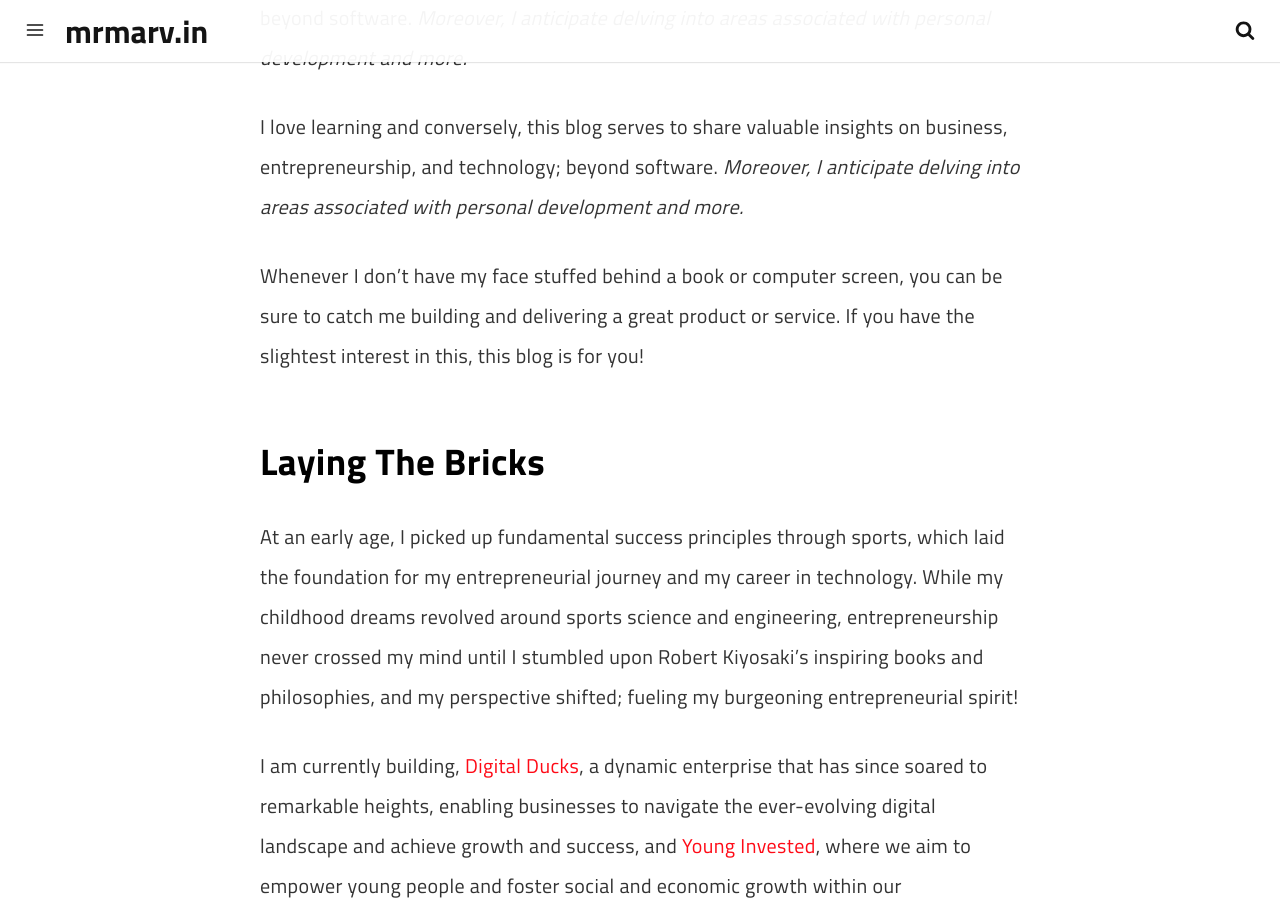
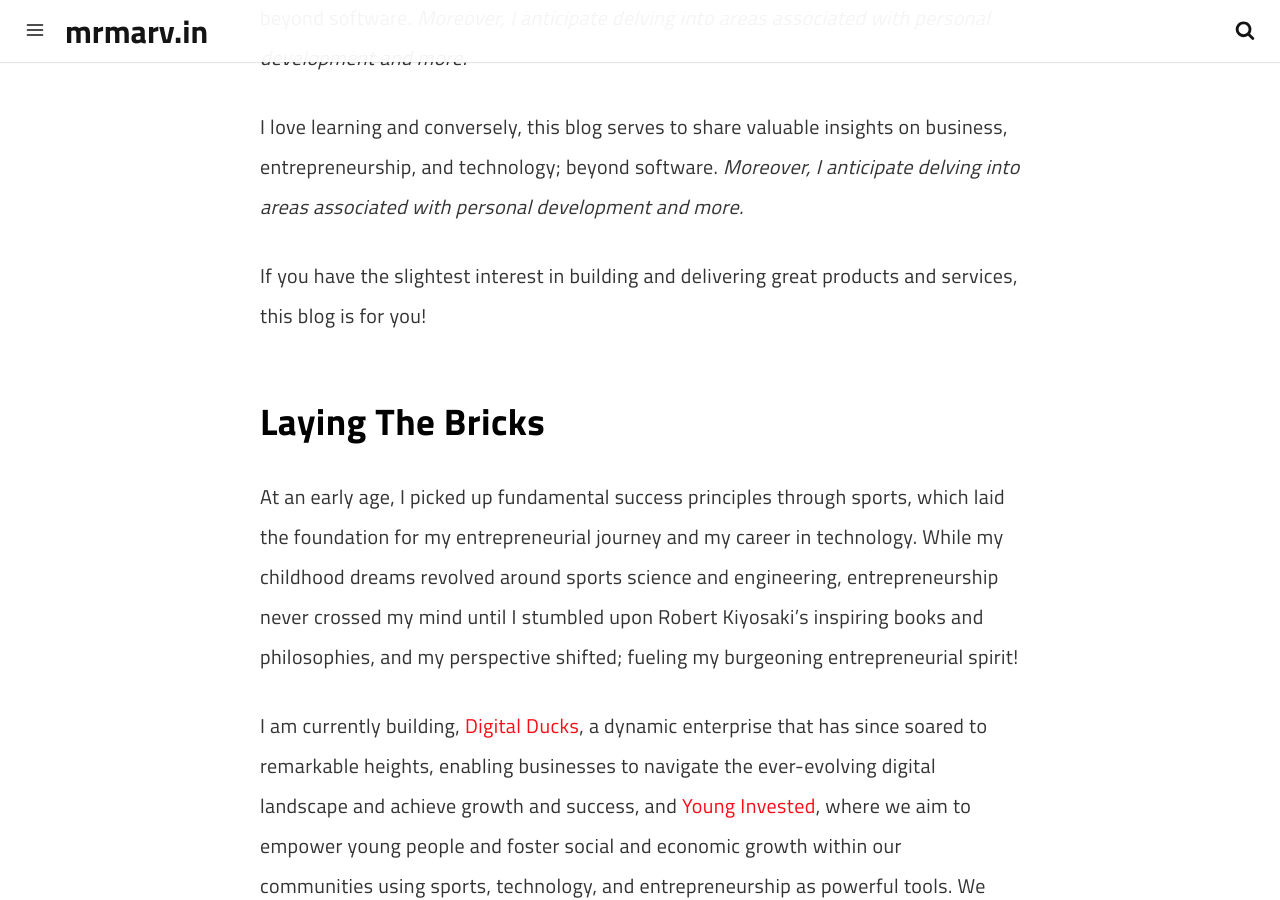
Before and after one commit to marv0/marv0.github.io, a Jekyll site: the page built from pages/about.md, in a window 1280 px wide and 900 px high, scrolled down 722 px. Built offline with Jekyll 4.4.1, drawn with Linux system fonts in a browser that asks for light colours; a script that is not in the unit is left out.

Commit message:
Update about.md

```diff
--- a/pages/about.md
+++ b/pages/about.md
@@ -15,7 +15,7 @@ serves to share valuable insights on business, entrepreneurship, and technology;
 
 I love learning and conversely, this blog serves to share valuable insights on business, entrepreneurship, and technology; beyond software. *Moreover, I anticipate delving into areas associated with personal development and more.*
 
-Whenever I don't have my face stuffed behind a book or computer screen, you can be sure to catch me building and delivering a great product or service. If you have the slightest interest in this, this blog is for you!
+If you have the slightest interest in building and delivering great products and services, this blog is for you!
 
 ## Laying The Bricks
 
```
